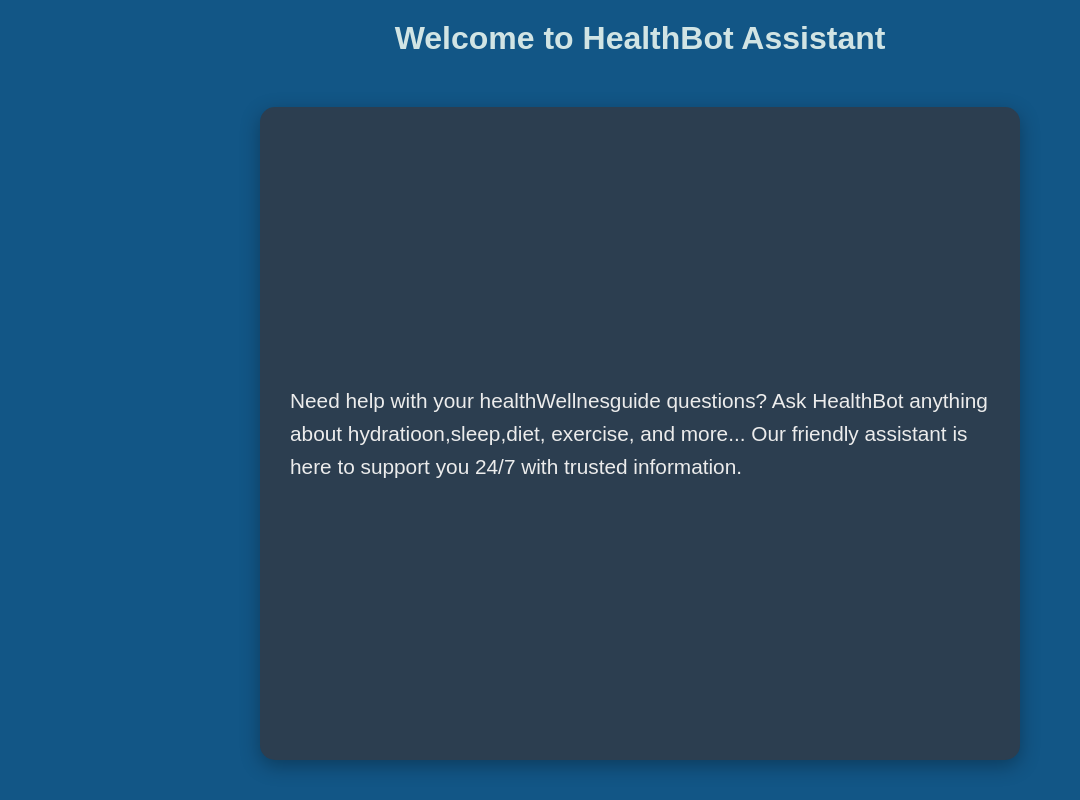
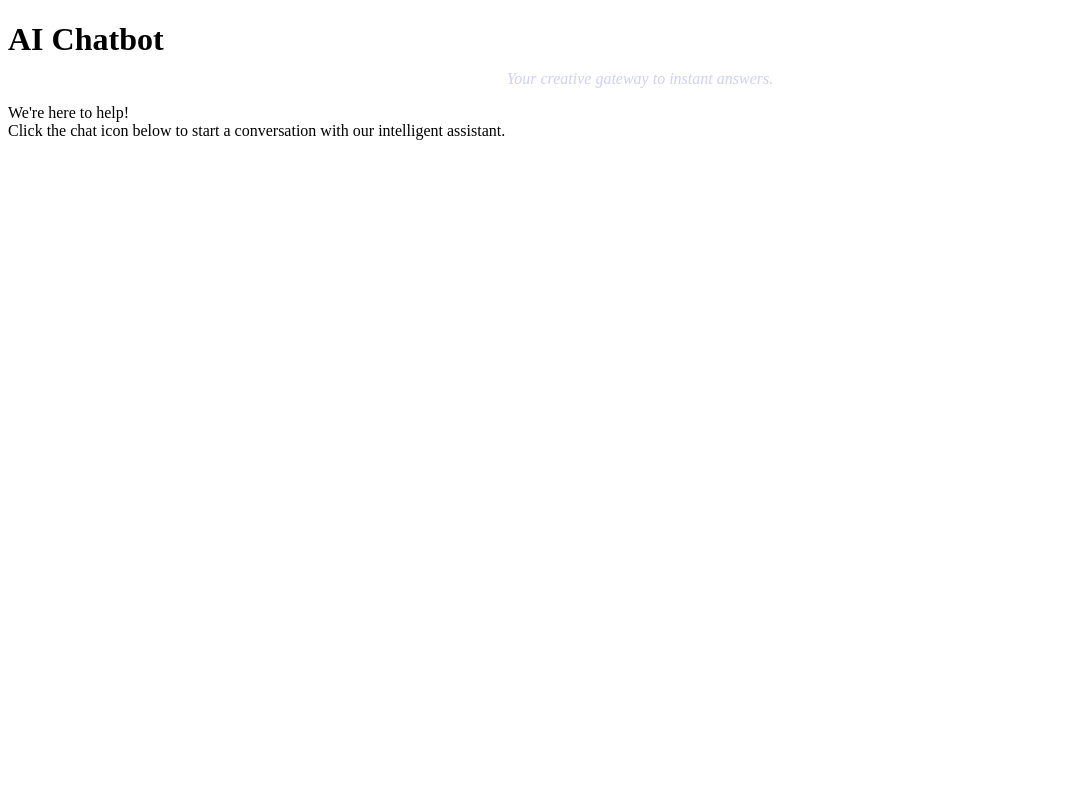
Before and after one commit to priyaraja32/dialogflow, a plain HTML site: page index.html in a window 1280 px wide. Shown: the whole page, without its empty margins (0-1080 px from the left). Drawn offline with nearby package versions, Linux system fonts and the light colour scheme.

Commit message:
corrected

```diff
--- a/index.html
+++ b/index.html
@@ -2,23 +2,28 @@
 <html lang="en">
 <head>
   <meta charset="UTF-8" />
-    <meta name="viewport" content="width=device-width, initial-scale=1.0" />
+  <meta name="viewport" content="width=device-width, initial-scale=1" />
   <title>healthBot</title>
-    <link rel="stylesheet" href="style.css" />
 
 
-    <h1 class="chat-heading">Welcome to HealthBot Assistant</h1>
+
+
+  <h1 class="chat-heading">AI Chatbot</h1>
+  <p style="text-align:center; font-style: italic; color: #d0d0f0; margin-top: -10px; user-select:none;">
+    Your creative gateway to instant answers.
+  </p>
 
   <div class="center-content">
     <p>
-            Need help with your healthWellnesguide questions? Ask HealthBot anything about hydratioon,sleep,diet, exercise, and more...
-            Our friendly assistant is here to support you 24/7 with trusted information.
+      We're here to help!<br />
+      Click the chat icon below to start a conversation with our intelligent assistant.
     </p>
   </div>
+
   <script src="https://www.gstatic.com/dialogflow-console/fast/messenger/bootstrap.js?v=1"></script>
   <df-messenger
     intent="WELCOME"
-  chat-title="healthBot"
+    chat-title="HealthandWellnessChatbot"
     agent-id="be3bd60e-b2dd-4e3f-bc40-06276d28c25d"
     language-code="en">
   </df-messenger>
--- a/style.css
+++ b/style.css
@@ -1,49 +1,48 @@
 
     body {
-            background-color: #125686;
       margin: 0;
-            font-family: Arial, sans-serif;
-            height: 100vh;
+      font-family: 'Segoe UI', Tahoma, Geneva, Verdana, sans-serif;
+      background: linear-gradient(135deg, #6a11cb 0%, #2575fc 100%);
+      color: #f0f0f5;
       display: flex;
       flex-direction: column;
-        }
-
-        /* Heading */
-        .chat-heading {
-            text-align: center;
-            color: #d1e4e4;
-            margin: 20px 0 10px 0;
-            font-size: 2rem;
-            font-weight: bold;
-        }
-.center-content {
-    flex: 1;
-    display: flex;
-    justify-content: flex-start;
-    align-items: center;
-    text-align: left;
-    padding: 20px 30px;
-    color: #ececec;
-    font-size: 1.3rem;
-    line-height: 1.6;
-    background: #2c3e50;
-    border-radius: 15px;
-    margin: 40px auto;
-    max-width: 700px;
-    box-shadow: 0 6px 20px rgba(0,0,0,0.3);
+      min-height: 100vh;
     }
 
 
-/* Chatbot  */
+    .chat-heading {
+      font-size: 2.8rem;
+      font-weight: 700;
+      text-align: center;
+      margin: 40px 20px 10px;
+      user-select: none;
+      text-shadow: 0 2px 6px rgba(0, 0, 0, 0.3);
+    }
+
+
+    .center-content {
+      max-width: 700px;
+      margin: 0 auto 50px auto;
+      background: rgba(255, 255, 255, 0.15);
+      border-radius: 16px;
+      padding: 30px 25px;
+      box-shadow: 0 8px 20px rgba(0, 0, 0, 0.25);
+      color: #e0e0f0;
+      font-size: 1.25rem;
+      line-height: 1.6;
+      text-align: center;
+      user-select: none;
+    }
+
     df-messenger {
       --df-messenger-chat-window-width: 360px;
       --df-messenger-chat-window-height: 480px;
       position: fixed;
-    bottom: 25px;
-    right: 25px;
+      bottom: 30px;
+      right: 30px;
       border-radius: 20px;
-    box-shadow: 0 8px 25px rgba(0, 0, 0, 0.35);
+      box-shadow: 0 8px 30px rgba(0, 0, 0, 0.4);
       overflow: hidden;
       z-index: 9999;
-    background-color: #34585e;
+      background-color: #fff;
     }
```
Lines whose indentation alone changed are shown as unchanged.
